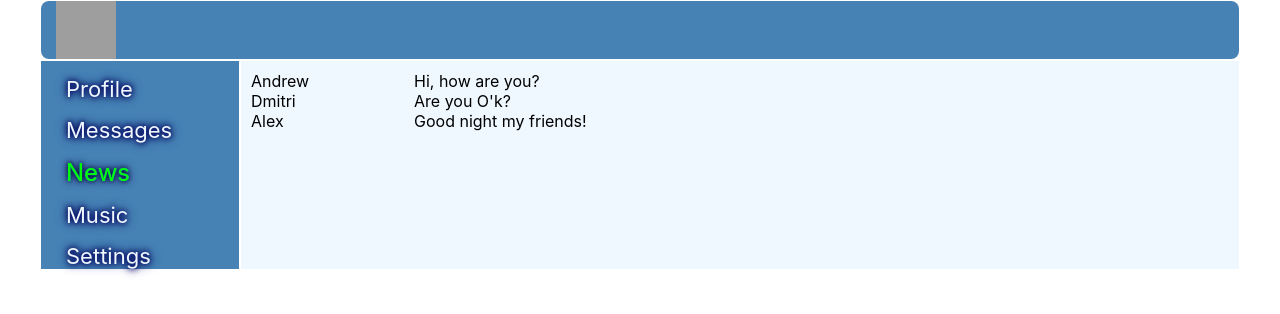
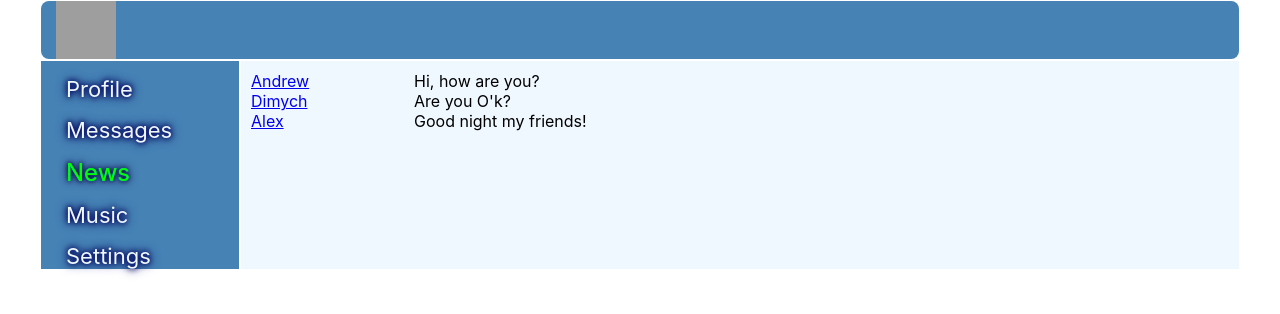
Before and after one commit to andorey/Social_Net, a React (Create React App) app: page /news in a window 1280 px wide. Shown: the top 314 px of the page. Built offline with nearby package versions, Linux system fonts and the light colour scheme; grey boxes are pictures that could not be loaded.

Commit message:
new comment block & NavLink for Dialog and Massages

```diff
--- a/src/Dialogs/Dialog/Dialog.jsx
+++ b/src/Dialogs/Dialog/Dialog.jsx
@@ -1,10 +1,13 @@
 import React from 'react';
 import s from './Dialog.module.css';
+import {NavLink} from "react-router-dom";
 
 const Dialog = (props) => {
 	return (
 		<div className={s.dialog}>
-			{props.dialog}
+			<NavLink to={"/dialog" + props.id}>
+				{props.name}
+			</NavLink>
 		</div>
 	);
 }
--- a/src/Dialogs/Dialogs.jsx
+++ b/src/Dialogs/Dialogs.jsx
@@ -7,9 +7,9 @@ const Dialogs = (props) => {
 	return (
 		<div className={s.dialogs}>
 			<div className={s.dialogsItem}>
-				<Dialog dialog="Andrew"/>
-				<Dialog dialog="Dmitri"/>
-				<Dialog dialog="Alex"/>
+				<Dialog name="Andrew" id="1"/>
+				<Dialog name="Dimych" id="2"/>
+				<Dialog name="Alex" id="3"/>
 			</div>
 			<div className={s.messages}>
 				<Message message="Hi, how are you?" />
--- a/src/Profile/Posts/Posts.jsx
+++ b/src/Profile/Posts/Posts.jsx
@@ -13,6 +13,7 @@ const Posts = () => {
 			<div>
 				<Post message="Hi! how are you?" likesCount=" : 5"/>
 				<Post message="I'm go to bed" likesCount=" : 10"/>
+				<Post message="We are the champions" likesCount=" : 7"/>
 			</div>
 		</div>
 	);
```
